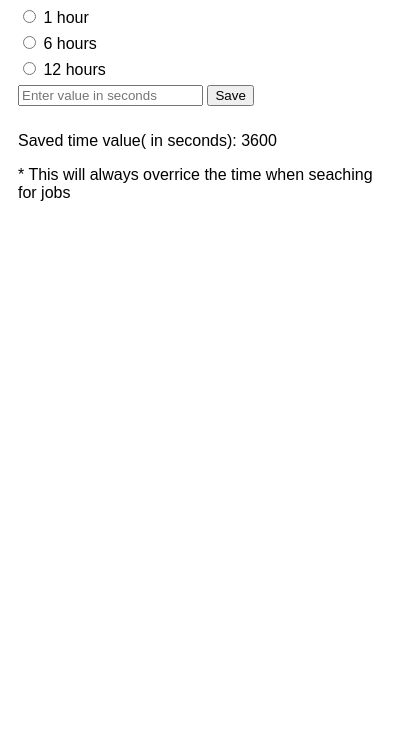
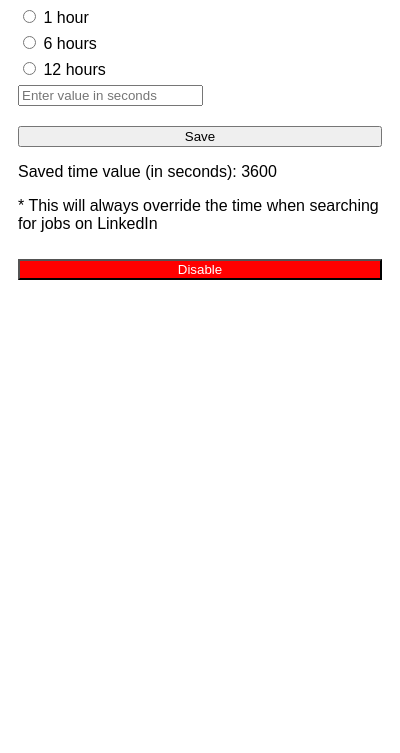
Before and after one commit to pidugusundeep/QuickApply, a browser extension: page popup.html in a window 400 px wide. Shown: the part 91-844 px from the top of the page. Drawn offline with Linux system fonts and the light colour scheme.

Commit message:
Enable and disable

```diff
--- a/popup.html
+++ b/popup.html
@@ -1,7 +1,7 @@
 <!DOCTYPE html>
 <html>
   <head>
-    <title>JobPost Time Setter</title>
+    <title>Quick Apply</title>
     <style>
       body {
         font-family: Arial, sans-serif;
@@ -10,22 +10,36 @@
       input {
         margin-bottom: 10px;
       }
+      button {
+        width: 100%;
+        margin-top: 10px;
+      }
+      #toggle_button {
+        color: white;
+      }
+      .button-container {
+        display: flex;
+        justify-content: space-between;
+      }
     </style>
   </head>
   <body>
-    <h1>Select time in seconds</h1>
-    <div>
+    <h1>Quick Apply</h1>
+    <div id="selection">
         <input type="radio" id="1_hour" name="time" value="3600">
         <label for="1_hour">1 hour</label><br>
         <input type="radio" id="6_hours" name="time" value="21600">
         <label for="6_hours">6 hours</label><br>
         <input type="radio" id="12_hours" name="time" value="43200">
         <label for="12_hours">12 hours</label><br>
-    </div>
         <input type="number" id="f_TPR_value" placeholder="Enter value in seconds" />
         <button id="save_button">Save</button>
-    <p>Saved time value( in seconds): <span id="saved_value"></span></p>
-    <p>* This will always overrice the time when seaching for jobs</p>
+        <p>Saved time value (in seconds): <span id="saved_value"></span></p>
+        <p>* This will always override the time when searching for jobs on LinkedIn</p>
+    </div>
+    <div class="button-container">
+      <button id="toggle_button">Enable</button>
+    </div>
     <script src="popup.js"></script>
   </body>
 </html>
--- a/popup.js
+++ b/popup.js
@@ -1,7 +1,12 @@
 document.addEventListener('DOMContentLoaded', () => {
-    // Display the saved value when the popup is opened
-    chrome.storage.local.get('f_TPR_value', (data) => {
+    // Display the saved value and button state when the popup is opened
+    chrome.storage.local.get(['f_TPR_value', 'extension_enabled'], (data) => {
         document.getElementById('saved_value').textContent = data.f_TPR_value || '3600';
+        const isEnabled = data.extension_enabled !== false; // Default to true if not set
+        document.getElementById('save_button').disabled = !isEnabled;
+        document.getElementById('selection').style.display = isEnabled ? 'block' : 'none';
+        document.getElementById('toggle_button').textContent = isEnabled ? 'Disable' : 'Enable';
+        document.getElementById('toggle_button').style.backgroundColor = isEnabled ? 'red' : 'green';
     });
 
     document.getElementById('save_button').addEventListener('click', () => {
@@ -21,4 +26,16 @@ document.addEventListener('DOMContentLoaded', () => {
             });
         }
     });
+
+    document.getElementById('toggle_button').addEventListener('click', () => {
+        chrome.storage.local.get('extension_enabled', (data) => {
+            const isEnabled = data.extension_enabled !== false; // Default to true if not set
+            const newEnabledState = !isEnabled;
+            document.getElementById('save_button').disabled = !newEnabledState;
+            document.getElementById('selection').style.display = newEnabledState ? 'block' : 'none';
+            document.getElementById('toggle_button').textContent = newEnabledState ? 'Disable' : 'Enable';
+            document.getElementById('toggle_button').style.backgroundColor = newEnabledState ? 'red' : 'green';
+            chrome.storage.local.set({ extension_enabled: newEnabledState });
+        });
+    });
 });
```
Also changed, not shown: content.js (+6 -1 lines). Lines whose indentation alone changed are shown as unchanged.
